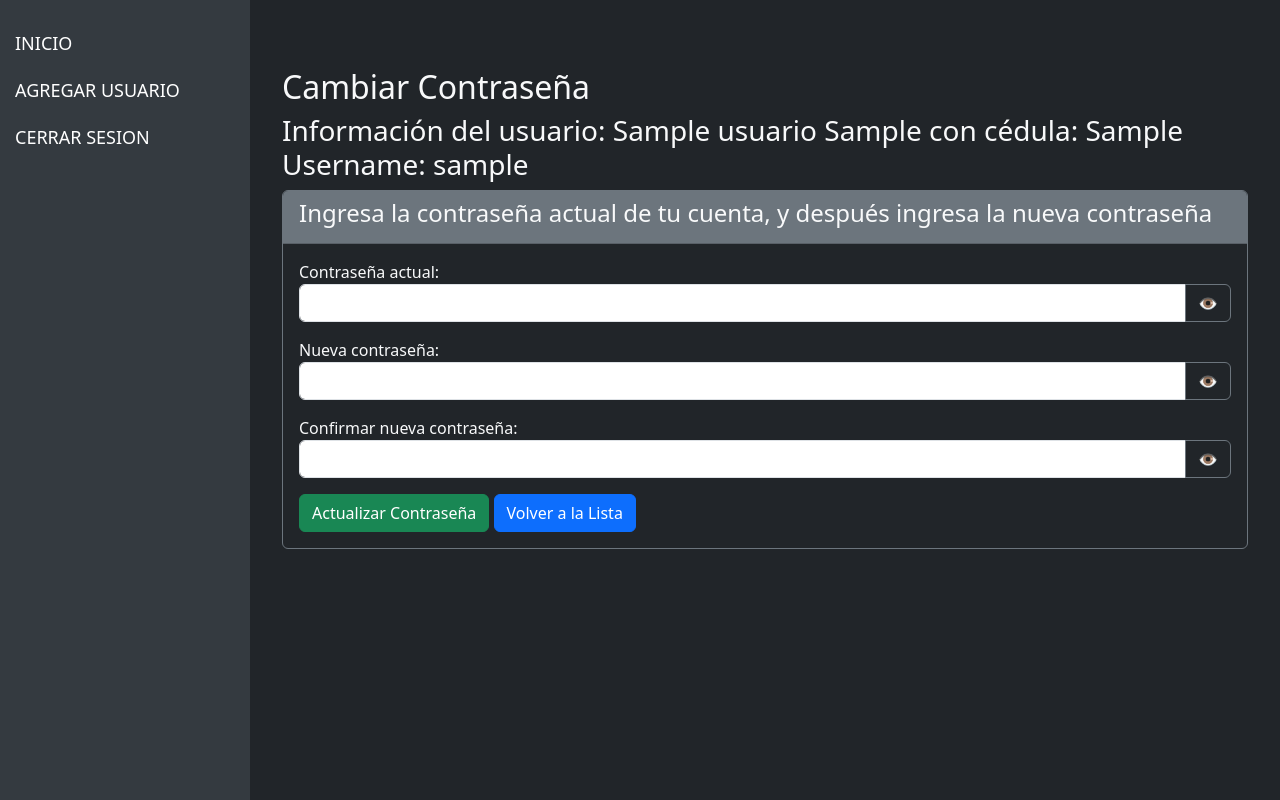
After one commit to djconde/prestamos, a Flask app: page /cambiar_contrasena/1 in a window 1280 px wide. The commit adds this page. Run offline with Flask 3, Linux system fonts and the light colour scheme; a user stored in the database is signed in; tables that the repository leaves empty or names only in its code hold one stand-in row (values such as "Sample post").

Commit message:
Agregado el boton cuenta y todo funciona correctamente

```diff
--- a/app.py
+++ b/app.py
@@ -52,8 +52,6 @@ def index():
                            usuarios=usuarios,
                            id_usuario=id_usuario,
                            dinero_admin=dinero_admin)
-
-
 
 
 # Ruta protegida para agregar usuarios (solo admin)
@@ -169,7 +167,7 @@ def prestamo(id):
 
         saldo_admin = saldo_admin[0]  # El saldo del administrador (usuario con id = 13)
         # Obtener los datos del usuario seleccionado
-        cursor.execute("SELECT id, nombre, apellido, dinero, estado FROM usuarios WHERE id = %s", (id,))
+        cursor.execute("SELECT id, nombre, apellido, dinero, estado,cedula, username, password FROM usuarios WHERE id = %s", (id,))
         usuario = cursor.fetchone()
 
         if not usuario:
@@ -179,7 +177,6 @@ def prestamo(id):
         if usuario[4]=="Aprobado":
             flash("❌ El usuario ya tiene un Prestamo aprobado, este no se puede modificar", "danger")
             return redirect(url_for('index'))
-
 
 
         # Pasar todos los datos a la plantilla
@@ -279,6 +276,56 @@ def eliminar_usuario(id):
     except Exception as e:
         return f"Error al eliminar usuario: {e}"
 
+
+@app.route('/cambiar_contrasena/<int:id>', methods=['GET', 'POST'])
+@login_required
+def cambiar_contrasena(id):
+    conexion = obtener_conexion()
+    if not conexion:
+        flash("❌ Error al conectar con la base de datos", "danger")
+        return redirect(url_for('index'))
+
+    cursor = conexion.cursor()
+    cursor.execute("SELECT nombre, apellido, cedula, username, password,id FROM usuarios WHERE id = %s", (id,))
+    usuario = cursor.fetchone()
+
+    if not usuario:
+        flash("❌ Usuario no encontrado", "danger")
+        return redirect(url_for('index'))
+
+    if request.method == 'POST':
+        contrasena_actual = request.form['contrasena_actual']
+        nueva_contrasena = request.form['nueva_contrasena']
+        confirmar_contrasena = request.form['confirmar_contrasena']
+
+        # Verificar la contraseña actual
+        if not check_password_hash(usuario[4], contrasena_actual):
+            flash("❌ La contraseña actual es incorrecta", "danger")
+            return redirect(url_for('cambiar_contrasena', id=id))
+
+        # Validaciones de la nueva contraseña
+        if len(nueva_contrasena) < 5 or not any(c.isdigit() for c in nueva_contrasena) or not any(c.isalpha() for c in nueva_contrasena):
+            flash("⚠️ La nueva contraseña debe tener al menos 5 caracteres, incluir números y letras.", "warning")
+            return redirect(url_for('cambiar_contrasena', id=id))
+
+        if nueva_contrasena != confirmar_contrasena:
+            flash("⚠️ Las contraseñas no coinciden.", "warning")
+            return redirect(url_for('cambiar_contrasena', id=id))
+
+        # Actualizar la contraseña en la base de datos
+        nueva_contrasena_hashed = generate_password_hash(nueva_contrasena)
+        cursor.execute("UPDATE usuarios SET password = %s WHERE id = %s", (nueva_contrasena_hashed, id))
+        conexion.commit()
+        conexion.close()
+
+        flash("✅ Contraseña actualizada exitosamente", "success")
+        return redirect(url_for('index'))
+
+    return render_template('cambiar_contrasena.html', usuario=usuario)
+
+
+
+
 @app.route('/logout')
 @login_required
 def logout():
--- /dev/null
+++ b/templates/cambiar_contrasena.html
@@ -0,0 +1,52 @@
+{% extends "base.html" %}
+
+{% block content %}
+<div class="container py-5">
+    <h2>Cambiar Contraseña</h2>
+
+    <h3>Información del usuario: {{ usuario[0] }} {{ usuario[1] }} con cédula: {{ usuario[2] }}<br>
+        Username: {{ usuario[3] }}</h3>
+
+    <div class="card bg-dark text-light border-secondary">
+        <div class="card-header bg-secondary text-light">
+            <h4>Ingresa la contraseña actual de tu cuenta, y después ingresa la nueva contraseña</h4>
+        </div>
+        <div class="card-body">
+            <form method="POST" action="{{ url_for('cambiar_contrasena', id=usuario[5]) }}">
+
+                <label>Contraseña actual:</label>
+                <div class="input-group mb-3">
+                    <input type="password" class="form-control" id="contrasena_actual" name="contrasena_actual" required>
+                    <button class="btn btn-outline-secondary" type="button" onclick="togglePassword('contrasena_actual')">👁️</button>
+                </div>
+
+                <label>Nueva contraseña:</label>
+                <div class="input-group mb-3">
+                    <input type="password" class="form-control" id="nueva_contrasena" name="nueva_contrasena" required>
+                    <button class="btn btn-outline-secondary" type="button" onclick="togglePassword('nueva_contrasena')">👁️</button>
+                </div>
+
+                <label>Confirmar nueva contraseña:</label>
+                <div class="input-group mb-3">
+                    <input type="password" class="form-control" id="confirmar_contrasena" name="confirmar_contrasena" required>
+                    <button class="btn btn-outline-secondary" type="button" onclick="togglePassword('confirmar_contrasena')">👁️</button>
+                </div>
+
+                <button type="submit" class="btn btn-success">Actualizar Contraseña</button>
+                <a href="{{ url_for('index') }}" class="btn btn-primary">Volver a la Lista</a>
+            </form>
+        </div>
+    </div>
+
+<script>
+    function togglePassword(inputId) {
+        var input = document.getElementById(inputId);
+        if (input.type === "password") {
+            input.type = "text";
+        } else {
+            input.type = "password";
+        }
+    }
+</script>
+
+{% endblock %}
--- a/templates/index.html
+++ b/templates/index.html
@@ -50,7 +50,7 @@
                                 <a href="{{ url_for('eliminar_usuario', id=usuario[0]) }}" class="btn btn-danger btn-sm" onclick="return confirm('¿Estás seguro de que quieres eliminar este usuario?')">
                                     Eliminar
                                 </a>
-                                <a href="{{ url_for('eliminar_usuario', id=usuario[0]) }}" class="btn btn-info btn-sm" onclick="return confirm('¿Estás seguro de que quieres eliminar este usuario?')">
+                                <a href="{{ url_for('cambiar_contrasena', id=usuario[0]) }}" class="btn btn-info btn-sm">
                                     Cuenta
                                 </a>
                             </td>
```
Also changed, not shown: templates/cuenta.html (deleted, +0 -41 lines).
